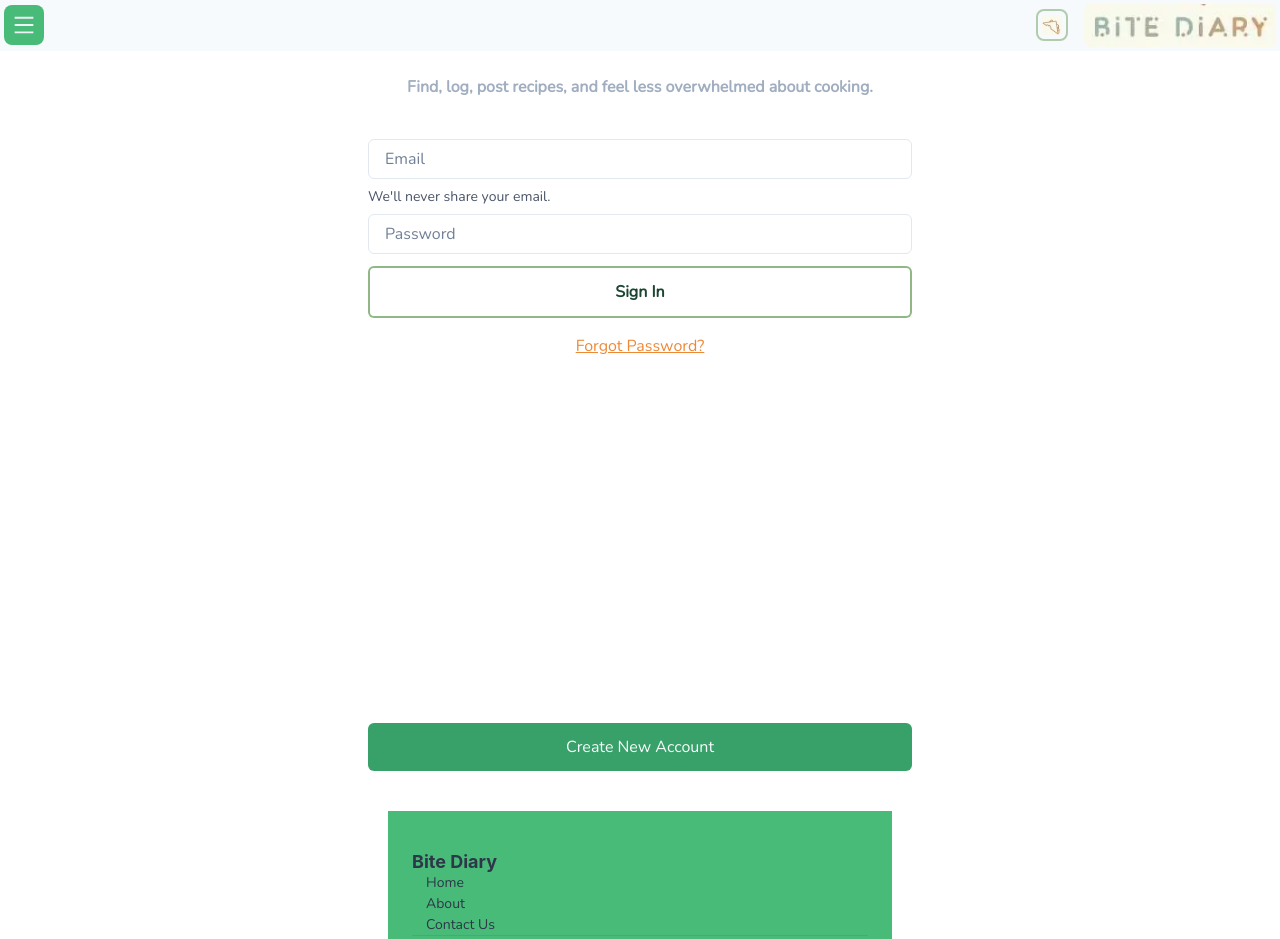
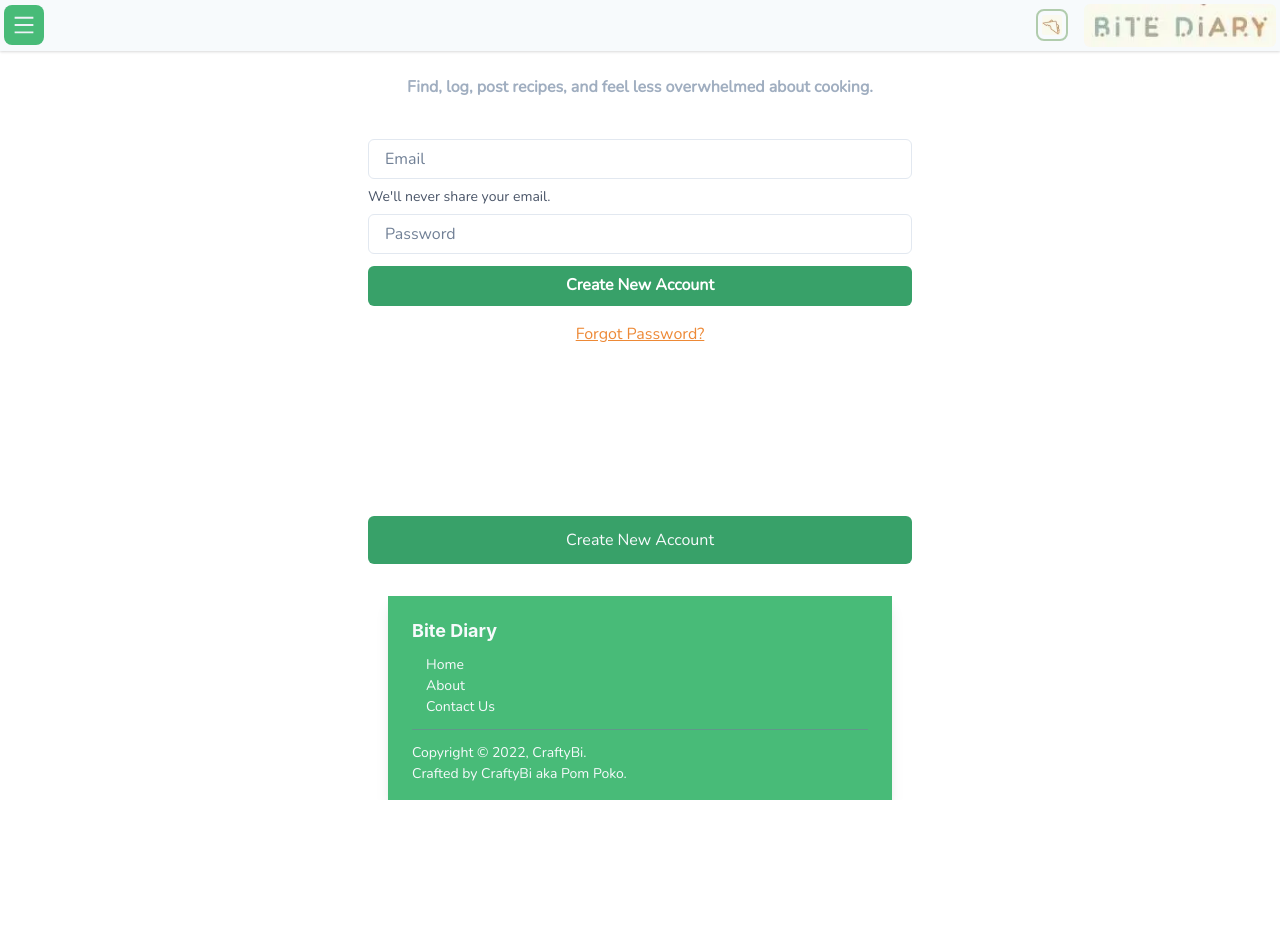
Before and after one commit to PomPoko-lab/bite-diary, a React (Create React App) app: page /login in a window 1280 px wide. Shown: the top 939 px of the page. After the commit the page ends 800 px from the top, so only its background shows below. Built offline with nearby package versions, Linux system fonts and the light colour scheme; no server answers.

Commit message:
footer adjustments, error clean up on drawer close

```diff
--- a/src/App.js
+++ b/src/App.js
@@ -3,10 +3,10 @@ import { Routes, Route } from 'react-router-dom';
 
 import { useContext, lazy, Suspense } from 'react';
 import { UserContext } from './store/UserContext';
-import Footer from './components/Footer';
 
 // Lazy Loading
 const Header = lazy(() => import('./components/Header'));
+const Footer = lazy(() => import('./components/Footer'));
 const Main = lazy(() => import('./pages/Main'));
 const Item = lazy(() => import('./pages/Item'));
 const About = lazy(() => import('./pages/About'));
@@ -19,7 +19,7 @@ function App() {
 
   return (
     <Box
-      h='100%'
+      h='100vh'
       display='flex'
       flexDirection='column'
       sx={{
--- a/src/components/Footer.jsx
+++ b/src/components/Footer.jsx
@@ -1,5 +1,6 @@
 import {
   Container,
+  Box,
   Heading,
   Link,
   UnorderedList,
@@ -12,14 +13,19 @@ import { Link as RouterLink } from 'react-router-dom';
 
 const Footer = () => {
   return (
+    <Box as='footer' pt='2em' mt='auto'>
       <Container
-      as='footer'
-      p='6'
-      py='10'
-      mt='10'
+        as='section'
+        px='6'
+        pt='6'
+        pb='4'
         bg='green.400'
-      color='gray.700'
+        color='gray.50'
         fontSize='sm'
+        shadow='lg'
+        display='flex'
+        flexDirection='column'
+        gap='3'
       >
         <Heading as='h1' fontSize='lg'>
           Bite Diary
@@ -38,9 +44,12 @@ const Footer = () => {
           <ListItem>Contact Us</ListItem>
         </UnorderedList>
         <Divider borderColor='gray.500' />
-      <Text>Copyright &copy; {new Date().getFullYear()} CraftyBi </Text>
+        <Box>
+          <Text>Copyright &copy; {new Date().getFullYear()}, CraftyBi. </Text>
           <Text>Crafted by CraftyBi aka Pom Poko.</Text>
+        </Box>
       </Container>
+    </Box>
   );
 };
 
--- a/src/components/Header.jsx
+++ b/src/components/Header.jsx
@@ -6,6 +6,7 @@ import {
   Link,
   Icon,
   Image,
+  Button,
   useDisclosure,
   Drawer,
   DrawerContent,
@@ -52,7 +53,7 @@ const Header = () => {
   };
 
   return (
-    <Container as='header' px={['0']} maxW='container.2xl'>
+    <Container as='header' px={['0']} maxW='container.2xl' zIndex='1'>
       <Box
         as='nav'
         bg='gray.50'
@@ -60,6 +61,7 @@ const Header = () => {
         display='flex'
         alignItems='center'
         gap='4'
+        shadow='base'
       >
         <Box
           as='button'
@@ -124,9 +126,18 @@ const Header = () => {
                 </ListItem>
               </Link>
               <ListItem py='3' px='2'>
-                <ButtonStyle onClick={handleLogOutClick}>
+                {/* <ButtonStyle onClick={handleLogOutClick}>
                   {user ? 'Sign Out' : 'Sign In'}
-                </ButtonStyle>
+                </ButtonStyle> */}
+                <Button
+                  as='button'
+                  onClick={handleLogOutClick}
+                  mt='auto'
+                  w='full'
+                  colorScheme='green'
+                >
+                  {user ? 'Sign Out' : 'Sign In'}
+                </Button>
               </ListItem>
             </UnorderedList>
           </DrawerBody>
--- a/src/components/IngredientsList.jsx
+++ b/src/components/IngredientsList.jsx
@@ -13,8 +13,8 @@ import { AiOutlineCheck } from 'react-icons/ai';
 import IngredientItem from './IngredientItem';
 
 const cardStyles = {
-  bg: 'green.200',
-  border: '1px solid rgba(72, 135, 54,0.3)',
+  bg: 'gray.100',
+  border: '1px solid rgba(0,0,0,0.2)',
   shadow: 'base',
   p: '2',
   mx: '1',
--- a/src/components/InstructionsList.jsx
+++ b/src/components/InstructionsList.jsx
@@ -13,8 +13,8 @@ import { AiOutlineCheck } from 'react-icons/ai';
 import InstructionItem from './InstructionItem';
 
 const cardStyles = {
-  bg: 'green.200',
-  border: '1px solid rgba(72, 135, 54,0.2)',
+  bg: 'gray.100',
+  border: '1px solid rgba(0,0,0,0.2)',
   shadow: 'base',
   p: '2',
   mx: '1',
--- a/src/components/PostRecipe.jsx
+++ b/src/components/PostRecipe.jsx
@@ -19,6 +19,7 @@ import {
   Heading,
   Text,
   Spinner,
+  Button,
 } from '@chakra-ui/react';
 import { useState, useContext, lazy, Suspense } from 'react';
 import { useNavigate } from 'react-router-dom';
@@ -30,7 +31,6 @@ import { collection, addDoc } from 'firebase/firestore';
 
 // Styling Imports
 import { AiFillPlusCircle } from 'react-icons/ai';
-import ButtonStyle from './ButtonStyle';
 
 import { UserContext } from '../store/UserContext';
 
@@ -132,16 +132,25 @@ const PostRecipe = () => {
   return (
     <>
       <Icon
+        zIndex='1'
         position='fixed'
         right={['1em']}
         bottom={['4em']}
         boxSize={['3em']}
         color='green.400'
+        bg='gray.50'
+        borderRadius='full'
+        shadow='base'
         _hover={{ filter: 'brightness(1.1)', cursor: 'pointer' }}
         as={AiFillPlusCircle}
         onClick={onOpen}
       />
-      <Drawer isOpen={isOpen} placement='right' onClose={onClose}>
+      <Drawer
+        isOpen={isOpen}
+        placement='right'
+        onClose={onClose}
+        onCloseComplete={() => setIsError(null)}
+      >
         <DrawerOverlay />
         <DrawerContent>
           <DrawerCloseButton />
@@ -264,9 +273,16 @@ const PostRecipe = () => {
                       {isError}
                     </Text>
                   )}
-                  <ButtonStyle styles={{ mt: 'auto' }}>
-                    {!isLoading ? 'Submit' : <Spinner speed='1s' />}
-                  </ButtonStyle>
+                  <Button
+                    as='button'
+                    mt='auto'
+                    type='submit'
+                    colorScheme='green'
+                    isLoading={isLoading}
+                    loadingText='Submitting'
+                  >
+                    Submit
+                  </Button>
                 </Box>
               </form>
             </Suspense>
--- a/src/pages/Item.jsx
+++ b/src/pages/Item.jsx
@@ -98,7 +98,6 @@ const Item = () => {
             />
           }
         >
-          {/* Delete Button */}
           <Box maxH={['16em']} overflow='hidden' position='relative' mb='6'>
             <Heading
               {...headingStyles}
@@ -118,6 +117,7 @@ const Item = () => {
               filter='brightness(0.8)'
               loading='lazy'
             />
+            {/* Delete Button */}
             {user && <DeleteItemModal />}
           </Box>
           <Box as='article'>
--- a/src/pages/SignIn.jsx
+++ b/src/pages/SignIn.jsx
@@ -6,7 +6,7 @@ import {
   FormHelperText,
   Input,
   Link,
-  Spinner,
+  Button,
 } from '@chakra-ui/react';
 import { useState, useContext } from 'react';
 import { Link as RouterLink, useNavigate } from 'react-router-dom';
@@ -88,7 +88,7 @@ const SignIn = () => {
             onChange={(e) => setPassword(e.target.value)}
           />
         </FormControl>
-        <ButtonStyle
+        {/* <ButtonStyle
           styles={{
             color: 'green.900',
             fontWeight: 'bold',
@@ -98,7 +98,10 @@ const SignIn = () => {
           }}
         >
           {!isLoading ? <Text>Sign In</Text> : <Spinner speed='1s' />}
-        </ButtonStyle>
+        </ButtonStyle> */}
+        <Button as='a' mt='auto' w='full' colorScheme='green'>
+          Create New Account
+        </Button>
       </form>
       <Text color='orange.400' textDecoration='underline'>
         Forgot Password?
```
Lines whose indentation alone changed are shown as unchanged.
